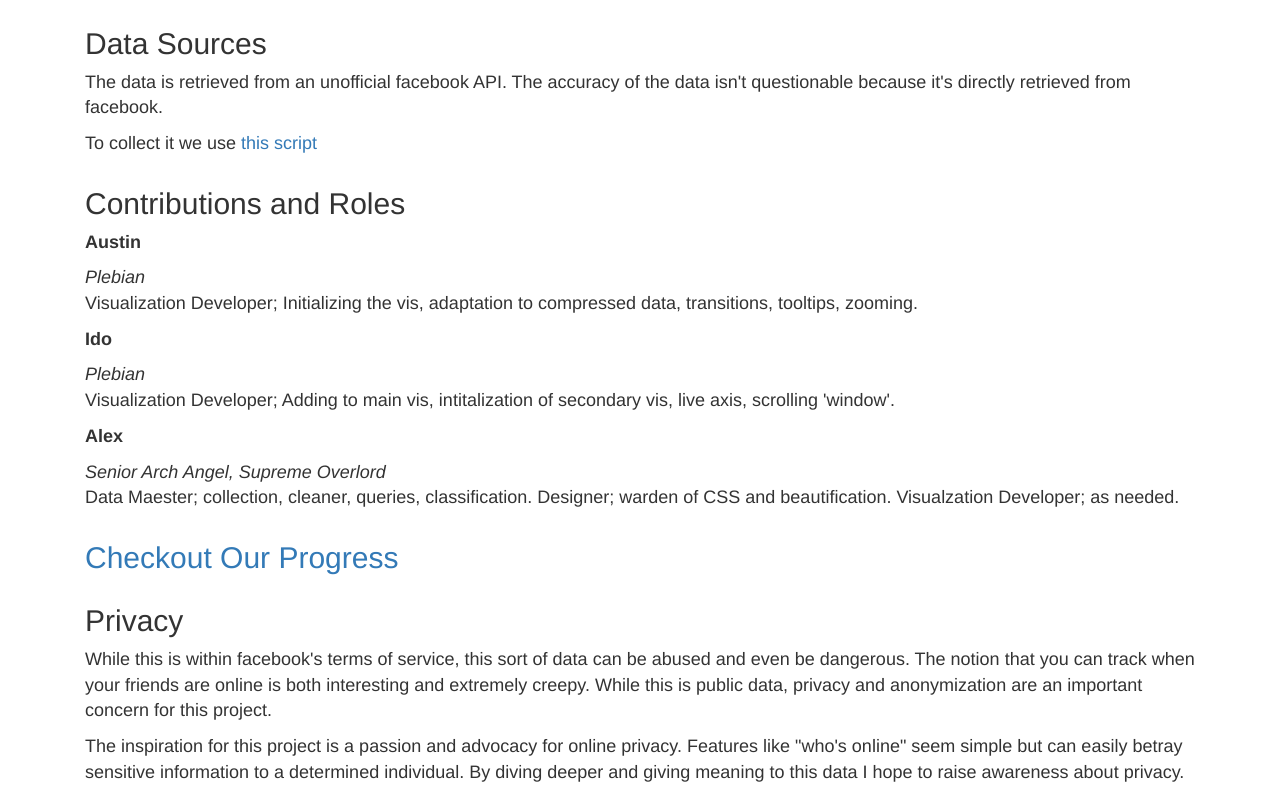
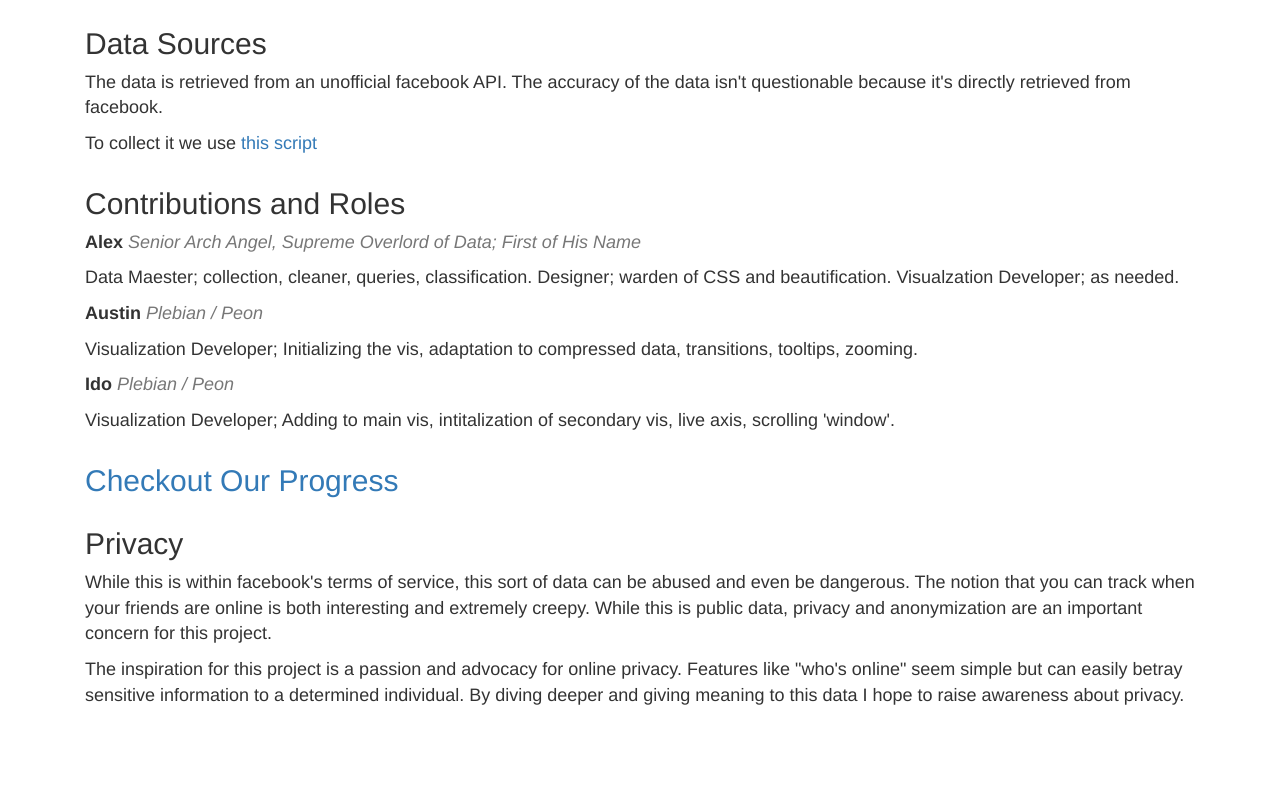
Before and after one commit to klvs/klvs.github.io, a plain HTML site: page index.html in a window 1280 px wide. Shown: the part 3353-4148 px from the top of the page. After the commit the page ends 4071 px from the top, so only its background shows below. Drawn offline with nearby package versions, Linux system fonts and the light colour scheme.

Commit message:
More title adjustments

```diff
--- a/index.html
+++ b/index.html
@@ -104,12 +104,12 @@
                 </div>
                 <div class="col-lg-12">
                     <h2>Contributions and Roles</h2>
-                    <strong><p>Austin</p></strong> <em>Plebian</em>
+                    <p><strong>Alex </strong><em class="text-muted">Senior Arch Angel, Supreme Overlord of Data; First of His Name</em></p>
+                    <p>Data Maester; collection, cleaner, queries, classification. Designer; warden of CSS and beautification. Visualzation Developer; as needed.</p>
+                    <p><strong>Austin </strong><em class="text-muted">Plebian / Peon</em></p>
                     <p>Visualization Developer; Initializing the vis, adaptation to compressed data, transitions, tooltips, zooming.</p>
-                    <strong><p>Ido</p></strong> <em>Plebian</em>
+                    <p><strong>Ido </strong><em class="text-muted">Plebian / Peon</em></p>
                     <p>Visualization Developer; Adding to main vis, intitalization of secondary vis, live axis, scrolling 'window'.</p>
-                    <strong><p>Alex</p> </strong> <em>Senior Arch Angel, Supreme Overlord</em>
-                    <p>Data Maester; collection, cleaner, queries, classification. Designer; warden of CSS and beautification. Visualzation Developer; as needed.</p>
                 </div>
                 <div class="col-lg-12">
                     <h2><a href="http://klvs.github.io/fbspy/">Checkout Our Progress</a></h2>
```
